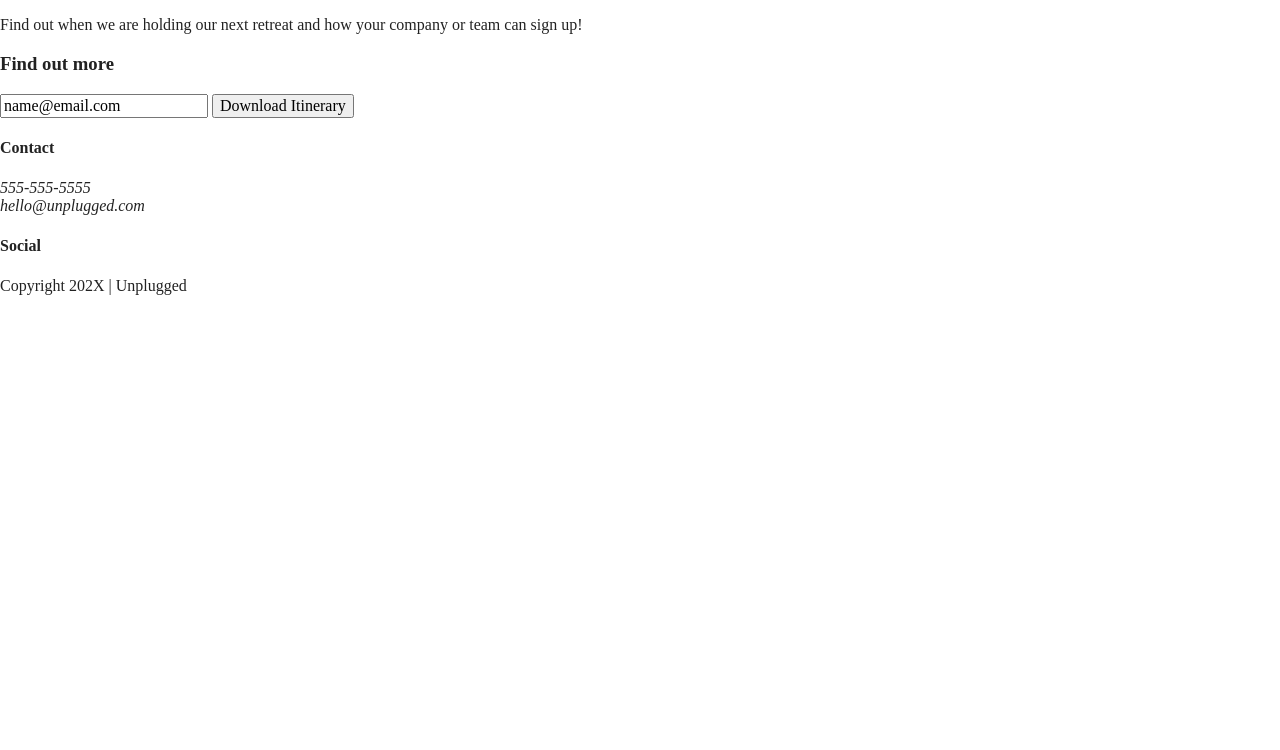
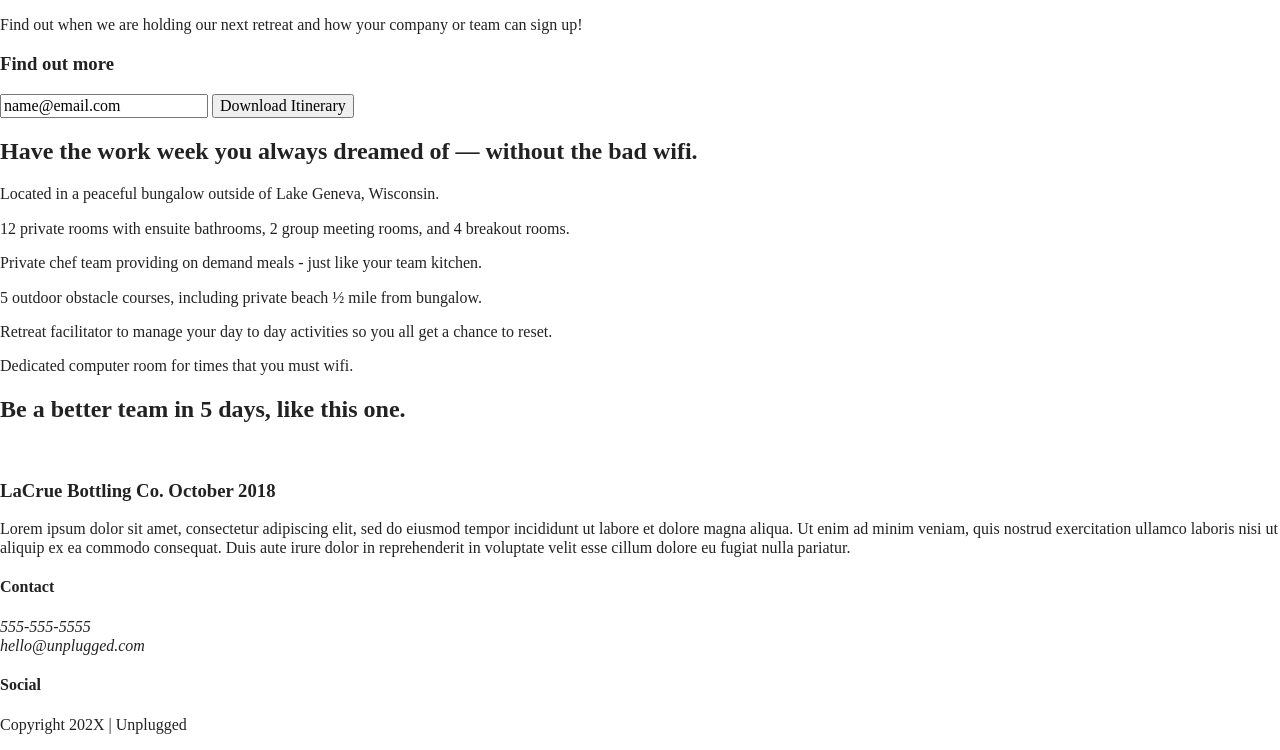
Before and after one commit to DeniseLewis1/unplugged, a website built with Parcel: page index.html in a window 1280 px wide. Shown: the part 176-926 px from the top of the page. Before the commit the page ends 800 px from the top, so only its background shows below. Built offline with nearby package versions, Linux system fonts and the light colour scheme.

Commit message:
Added features and reviews sections

```diff
--- a/index.html
+++ b/index.html
@@ -59,12 +59,52 @@
       </div>
     </aside>
 
-    <div class="features">
+    <section class="features">
+      <div class="content-wrapper">
+        <h2>Have the work week you always dreamed of — without the bad wifi.</h2>
+        <div class="features-items">
+          <article>
+            <p class="fontawesome-icon"></p>
+            <p class="features-item-description">Located in a peaceful bungalow outside of Lake Geneva, Wisconsin.</p>
+          </article>
+          <article>
+            <p class="fontawesome-icon"></p>
+            <p class="features-item-description">12 private rooms with ensuite bathrooms, 2 group meeting rooms, and 4 breakout rooms.</p>
+          </article>
+          <article>
+            <p class="fontawesome-icon"></p>
+            <p class="features-item-description">Private chef team providing on demand meals - just like your team kitchen.</p>
+          </article>
+          <article>
+            <p class="fontawesome-icon"></p>
+            <p class="features-item-description">5 outdoor obstacle courses, including private beach ½ mile from bungalow.</p>
+          </article>
+          <article>
+            <p class="fontawesome-icon"></p>
+            <p class="features-item-description">Retreat facilitator to manage your day to day activities so you all get a chance to reset.</p>
+          </article>
+          <article>
+            <p class="fontawesome-icon"></p>
+            <p class="features-item-description">Dedicated computer room for times that you must wifi.</p>
+          </article>
+        </div>
+      </div>
+    </section>
 
-    </div>
-    <div class="reviews">
-
-    </div>
+    <section class="reviews">
+      <div class="content-wrapper">
+        <h2>Be a better team in 5 days, like this one.</h2>
+        <article>
+          <img src="">
+          <div>
+            <h3>LaCrue Bottling Co. October 2018</h3>
+            <p>Lorem ipsum dolor sit amet, consectetur adipiscing elit, sed do eiusmod tempor incididunt ut labore et dolore magna
+              aliqua. Ut enim ad minim veniam, quis nostrud exercitation ullamco laboris nisi ut aliquip ex ea commodo consequat.
+              Duis aute irure dolor in reprehenderit in voluptate velit esse cillum dolore eu fugiat nulla pariatur.</p>
+          </div>
+        </article>
+      </div>
+    </section>
   </main>
 
   <footer>
```
